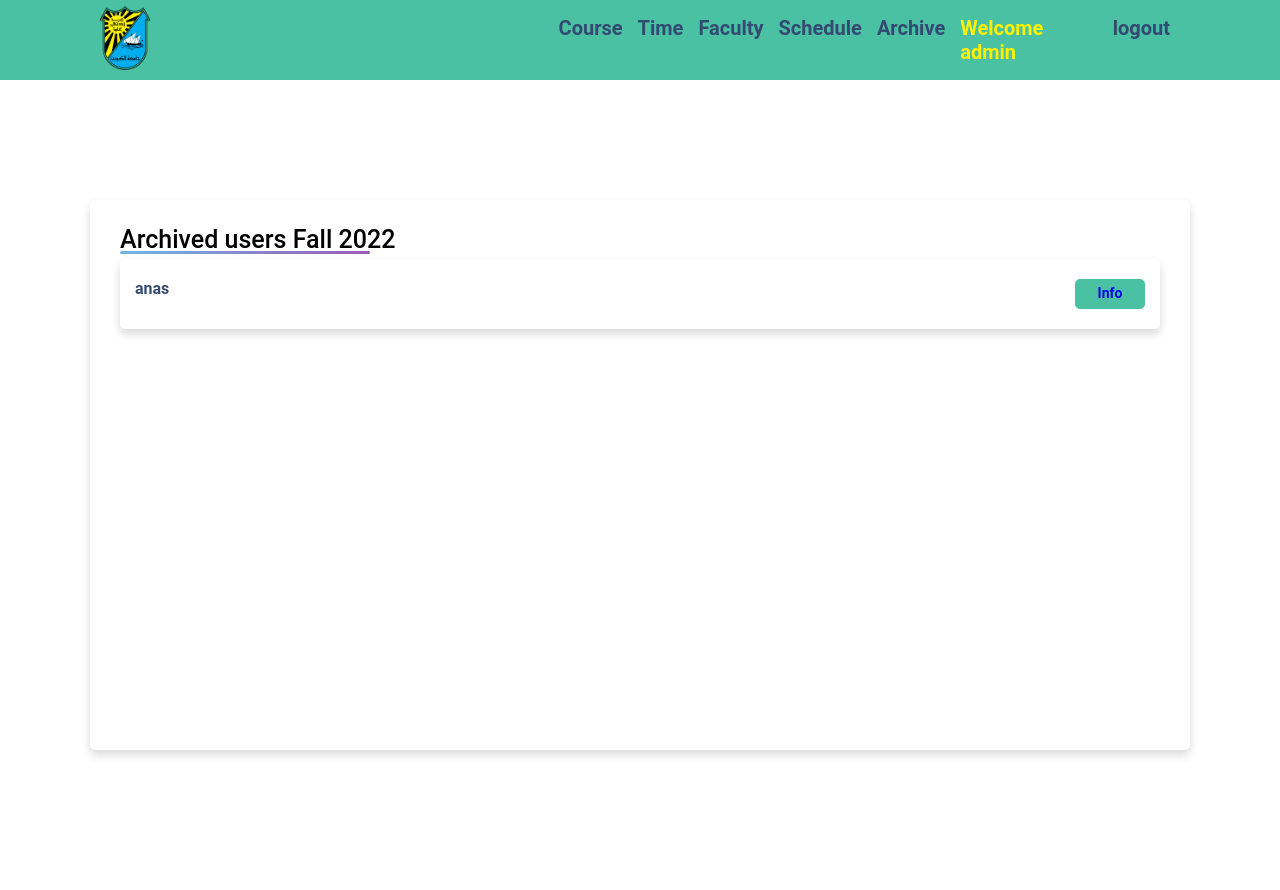
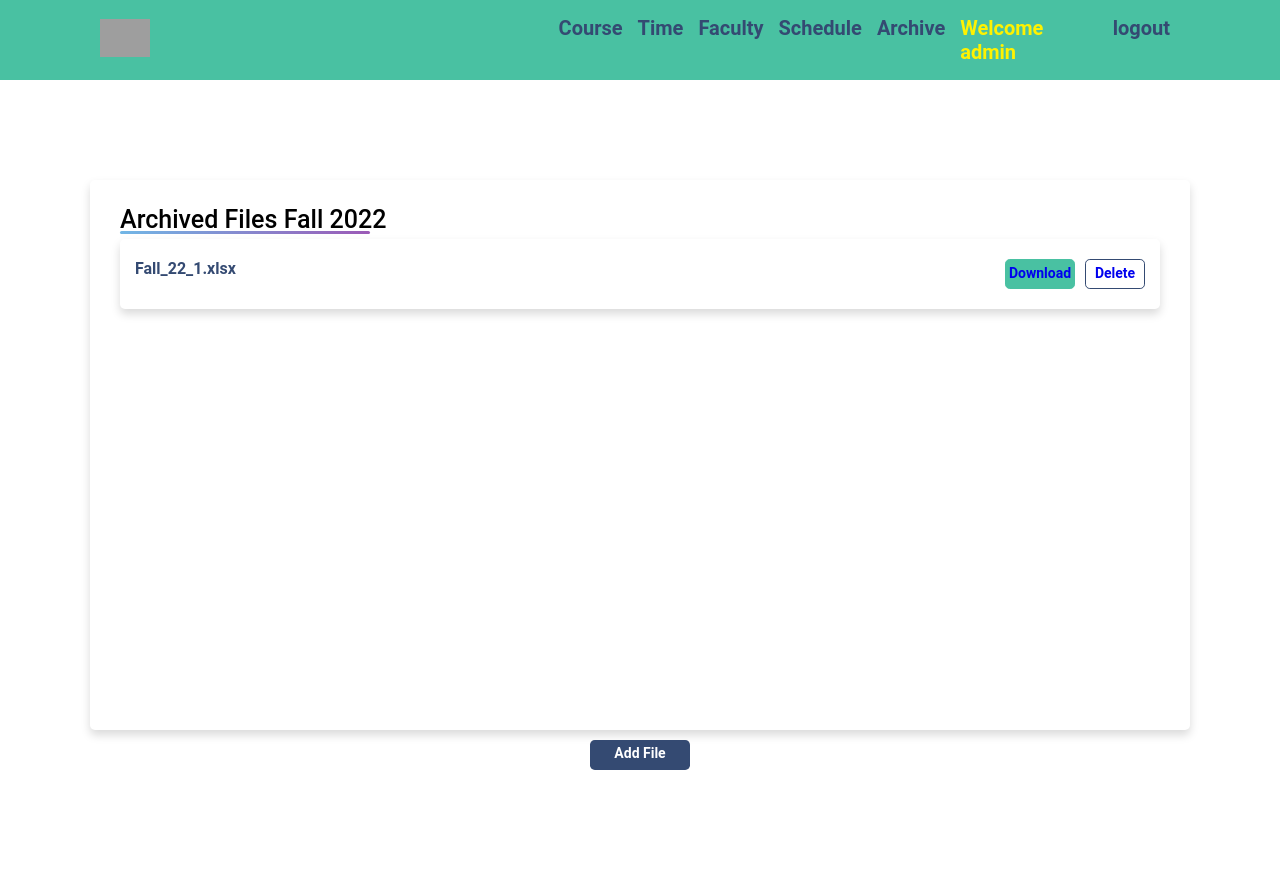
Before and after one commit to engessa85/kuwunivcba, a Django app: page /archive-user/ in a window 1280 px wide. Run offline with Django 4.2, Linux system fonts and the light colour scheme; a user stored in the database is signed in; data comes from the database, SQL or seed files in the repository; both versions use the stored data as it was after the commit; grey boxes are pictures that could not be loaded.

Commit message:
old modification done

```diff
--- a/project/base/admin.py
+++ b/project/base/admin.py
@@ -1,5 +1,5 @@
 from django.contrib import admin
-from .models import Courses_model, DT_model, Desires_model, Days_model, User
+from .models import Courses_model, DT_model, Desires_model, Days_model, User, Semester_files
 
 # Register your models here.
 
@@ -8,3 +8,4 @@ admin.site.register(DT_model)
 admin.site.register(Desires_model)
 admin.site.register(Days_model)
 admin.site.register(User)
+admin.site.register(Semester_files)
--- a/project/base/models.py
+++ b/project/base/models.py
@@ -75,3 +75,14 @@ class Desires_model(models.Model):
 
     def __str__(self):
         return str(self.user)
+
+
+class Semester_files(models.Model):
+    file = models.FileField(blank = False, null=True)
+
+    def __str__(self):
+        return str(self.file.name)
+
+    def delete(self,*args, **kwargs):
+        self.file.delete()
+        super().delete(*args, **kwargs)
--- a/project/base/templates/base/archive_user_page.html
+++ b/project/base/templates/base/archive_user_page.html
@@ -8,25 +8,60 @@
 
 <div class="teacher-main_container">
     <div class = "course-container">
-        <div class="title">Archived users Fall 2022</div>
+        <div class="title">Archived Files Fall 2022</div>
         <div class = "course-content">
-            {% for user in users %}
-            {% if user.is_superuser != True %}
+            {% for file in files %}
             <div class = "sdetail">
                 <div class = "space-course">
-                <span >{{user.username}}</span>
+                <span >
+                    {{file.file.name}}
+                </span>
                 </div>
                 <div class = "space">
                     <div class="modify-button-admin">
-                        <a class = "" href = "{% url 'archive_user_summary_page' user.id %}" >Info</a>
+                        <a class = "" href = "{{file.file.url}}" >Download</a>
+                    </div>
+                    <div class="delete-button">
+                        <a class = "" href = "{% url 'delete_file' file.id%}" >Delete</a>
                     </div>
                 </div>
             </div>
-            {% endif %}
             {% endfor %}
         </div>
     </div>
+    <div class="add-button">
+        <a class = "" href = "{% url 'add_file_page' %}" >Add File</a>
+    </div>
 </div>
 
+{% endblock content %}
 
-{% endblock content %}
+
+
+
+{% comment %} <div class = "course-container">
+    <div class="title">Archived users Fall 2022</div>
+    <div class = "course-content">
+        {% for user in users %}
+        {% if user.is_superuser != True %}
+        <div class = "sdetail">
+            <div class = "space-course">
+            <span >{{user.username}}</span>
+            </div>
+            <div class = "space">
+                <div class="modify-button-admin">
+                    <a class = "" href = "{% url 'archive_user_summary_page' user.id %}" >Info</a>
+                </div>
+            </div>
+        </div>
+        {% endif %}
+        {% endfor %}
+    </div>
+</div> {% endcomment %}
+
+
+<!-- <form method="POST" enctype="multipart/form-data">
+            {% csrf_token %}
+            <input type="file" name="document">
+            <button type="submit">Upload</button>
+    </form> -->
--- a/project/base/urls.py
+++ b/project/base/urls.py
@@ -30,6 +30,7 @@ urlpatterns = [
 
     path('faculty-detail/', views.faculty_page_detail, name='faculty_page_detail'),
     path('faculty-modify/<str:pk>', views.faculty_page_modify, name='faculty_page_modify'),
+    path('delete-faculty/<str:pk>', views.delete_faculty_page, name='delete_faculty_page'),
 
     path('schedule/', views.schedule_course_page, name='schedule_course_page'),
     path('schedule-time/', views.schedule_time_page_, name='schedule_time_page_'),
@@ -41,6 +42,8 @@ urlpatterns = [
 
     path('archive/', views.archive_page, name='archive_page'),
     path('archive-user/', views.archive_user_page, name='archive_user_page'),
+    path('add-file/', views.add_file_page, name='add_file_page'),
+    path('delete_file/<str:pk>', views.delete_file, name='delete_file'),
     path('archive-user-summary/<str:pk>', views.archive_user_summary_page, name='archive_user_summary_page'),
 
     path('test/', views.test_page, name='test_page'),
--- a/project/base/views.py
+++ b/project/base/views.py
@@ -1,8 +1,8 @@
 from django.shortcuts import render,redirect
 from django.contrib.auth.forms import AuthenticationForm
 from django.contrib.auth import logout,login
-from .forms import TeacherForm,DesireForm, DesireFormUpdate, AddingCourseForm, AddingTomeForm, ModUserForm
-from .models import Desires_model, Courses_model, DT_model,Days_model, User
+from .forms import TeacherForm,DesireForm, DesireFormUpdate, AddingCourseForm, AddingTomeForm, ModUserForm, AddingFileForm
+from .models import Desires_model, Courses_model, DT_model,Days_model, User, Semester_files
 from django import forms
 from django.core.mail import send_mail
 from django.conf import settings
@@ -584,6 +584,16 @@ def faculty_page_modify(request, pk):
     context ={'form':form}
     return render(request, 'base/faculty_page_modify.html', context)
 
+@login_required(login_url='login_page')
+def delete_faculty_page(request, pk):
+    user_is = User.objects.get(id = pk)
+    if request.method == "POST":
+        user_is.delete()
+        return redirect("faculty_page_detail")
+
+    context ={'user_is':user_is}
+    return render(request, 'base/delete_faculty_page.html', context)
+
 
 ###########################################################################
 
@@ -754,9 +764,31 @@ def archive_page(request):
 
 @login_required(login_url='login_page')
 def archive_user_page(request):
-    users = User.objects.all()
-    context = {'users':users}
+
+    files = Semester_files.objects.all()
+    context = {"files":files}
     return render(request, 'base/archive_user_page.html', context)
+
+
+@login_required(login_url='login_page')
+def add_file_page(request):
+    form = AddingFileForm()
+    if request.method == "POST":
+        form = AddingFileForm(request.POST, request.FILES)
+        if form.is_valid():
+            form.save()
+            return redirect("archive_user_page")
+    context ={'form':form}
+    return render(request, 'base/add_file_page.html', context)
+
+@login_required(login_url='login_page')
+def delete_file(request,pk):
+    file = Semester_files.objects.get(id = pk)
+    if request.method == "POST":
+        file.delete()
+        return redirect("archive_user_page")
+    context = {'file':file}
+    return render(request, 'base/delete_file_page.html', context)
 
 
 @login_required(login_url='login_page')
--- a/project/static/styles/main.css
+++ b/project/static/styles/main.css
@@ -680,7 +680,7 @@
   .course-content .sdetail .space-course {
     display: flex;
     justify-content: space-between;
-    width: 28%;
+    width: 35%;
   }
 
   .course-content .sdetail .space-course span:nth-child(1) {
```
Also changed, not shown: project/base/forms.py (+8 -1 lines), project/base/templates/base/add_file_page.html (added, +25 -0 lines), project/base/templates/base/delete_faculty_page.html (added, +26 -0 lines), project/base/templates/base/delete_file_page.html (added, +26 -0 lines), project/base/templates/base/faculty_page_detail.html (+6 -2 lines), project/base/migrations/0013_semester_files.py (added), project/db.sqlite3, project/media/images/logo.png (deleted), 1 other file.
